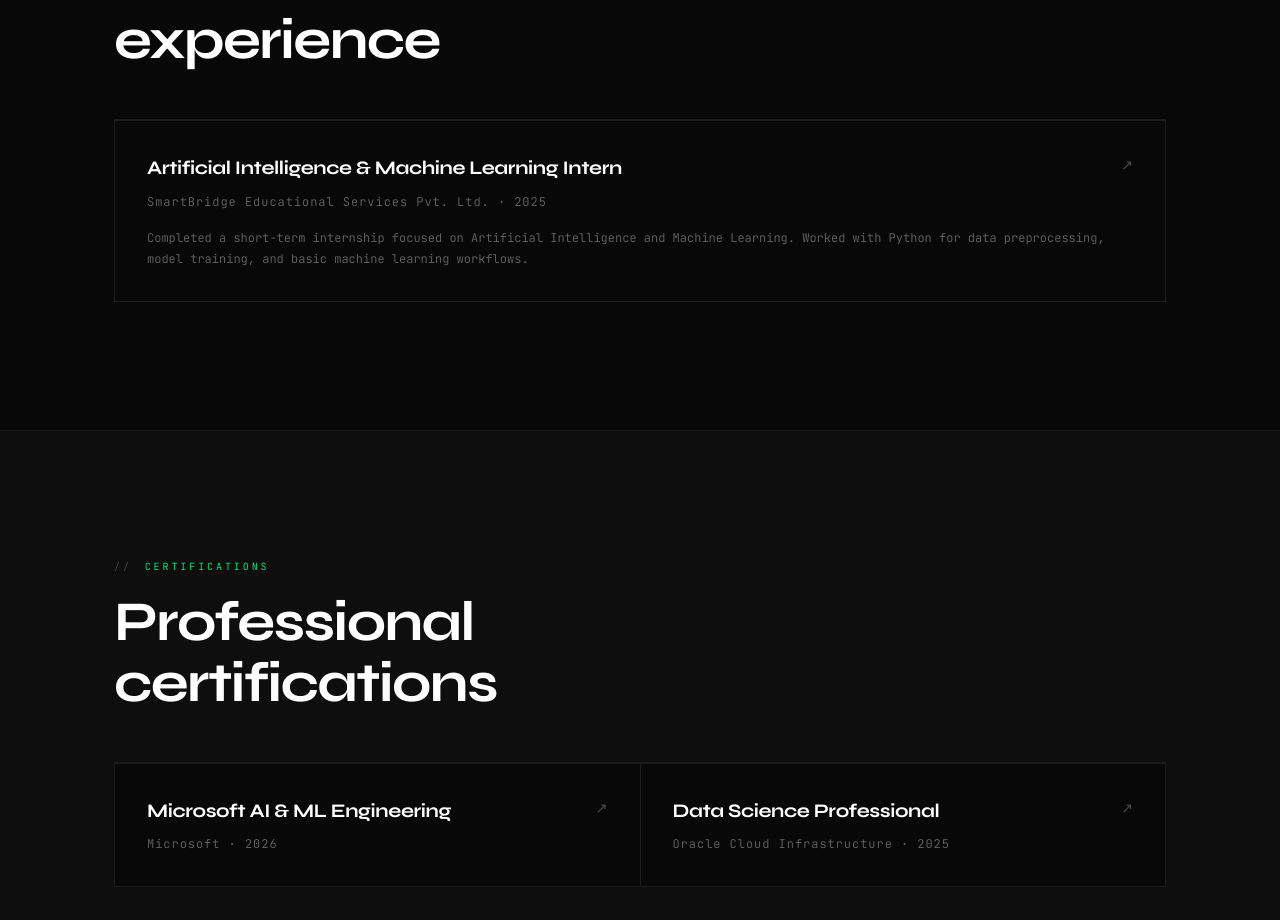
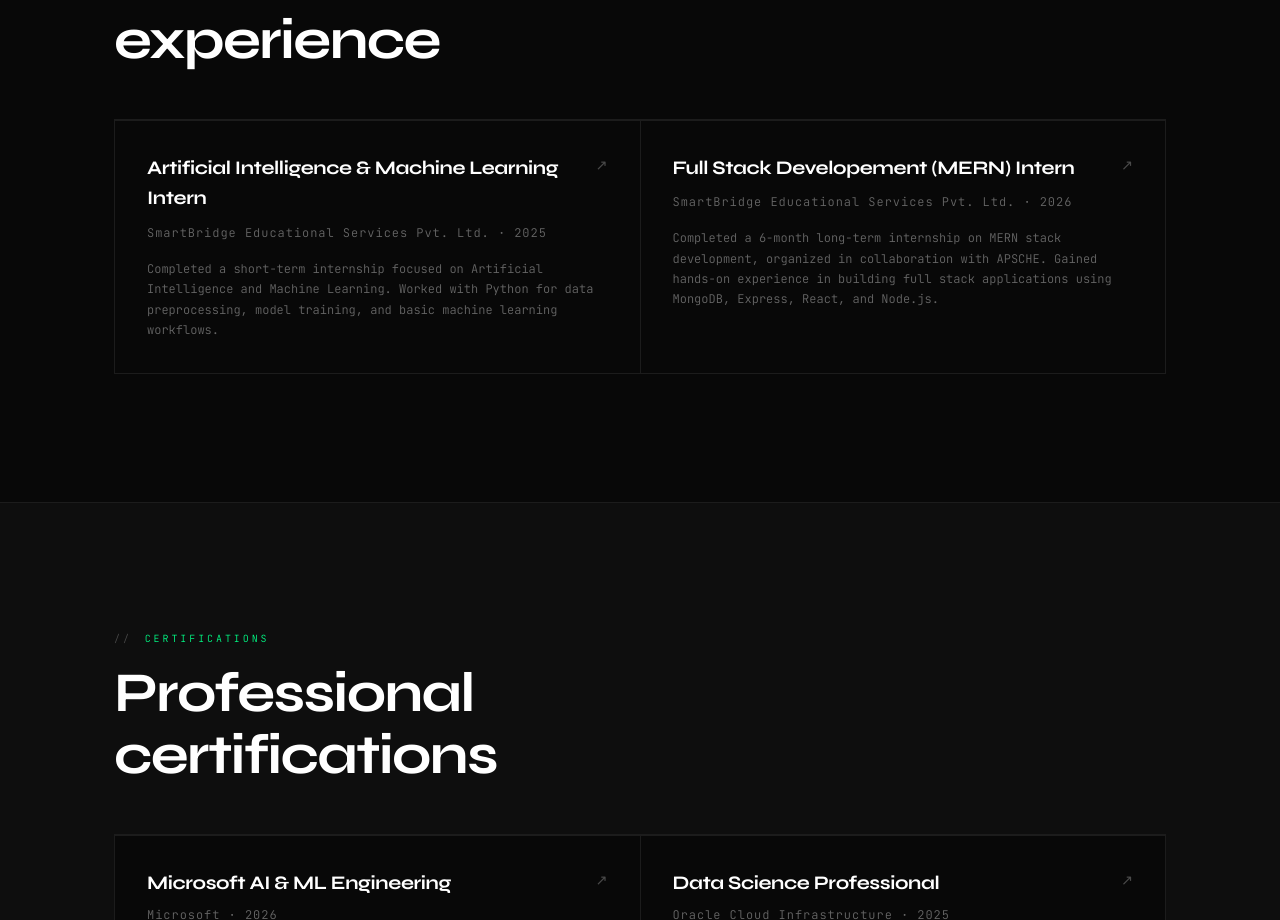
Before and after one commit to Vishnu539/portfolio, a React (Vite) app: page / in a window 1280 px wide. Shown: the part 2505-3425 px from the top of the page. Built offline with nearby package versions, Linux system fonts and the light colour scheme.

Commit message:
added new internship experience

```diff
--- a/src/components/Experience.jsx
+++ b/src/components/Experience.jsx
@@ -41,6 +41,35 @@ export default function Experience() {
                         <span className="exp-arrow">↗</span>
 
                     </a>
+
+                    {/* SmartBridge Internship 2 */}
+
+                    <a
+                        href="https://drive.google.com/file/d/1DzzhvL4wuVDG5SQYkzWEj2Ke9x8Ly6vZ/view?usp=sharing"
+                        className="exp-card reveal"
+                        style={{ transitionDelay: ".05s" }}
+                        target="_blank"
+                        rel="noopener noreferrer"
+                    >
+
+                        <div className="exp-role">
+                            Full Stack Developement (MERN) Intern
+                        </div>
+
+                        <div className="exp-company">
+                            SmartBridge Educational Services Pvt. Ltd. · 2026
+                        </div>
+
+                        <div className="exp-desc">
+                            Completed a 6-month long-term internship on MERN stack
+                            development, organized in collaboration with APSCHE. Gained hands-on
+                            experience in building full stack applications using MongoDB, Express,
+                            React, and Node.js.
+                        </div>
+
+                        <span className="exp-arrow">↗</span>
+
+                    </a>
                 </div>
 
             </div>
```
